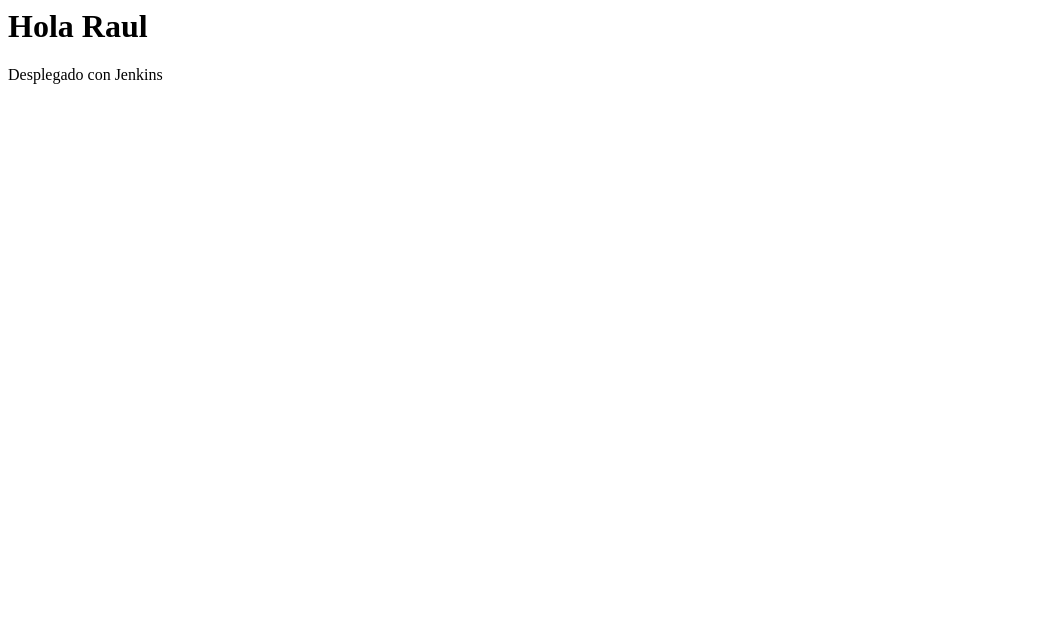
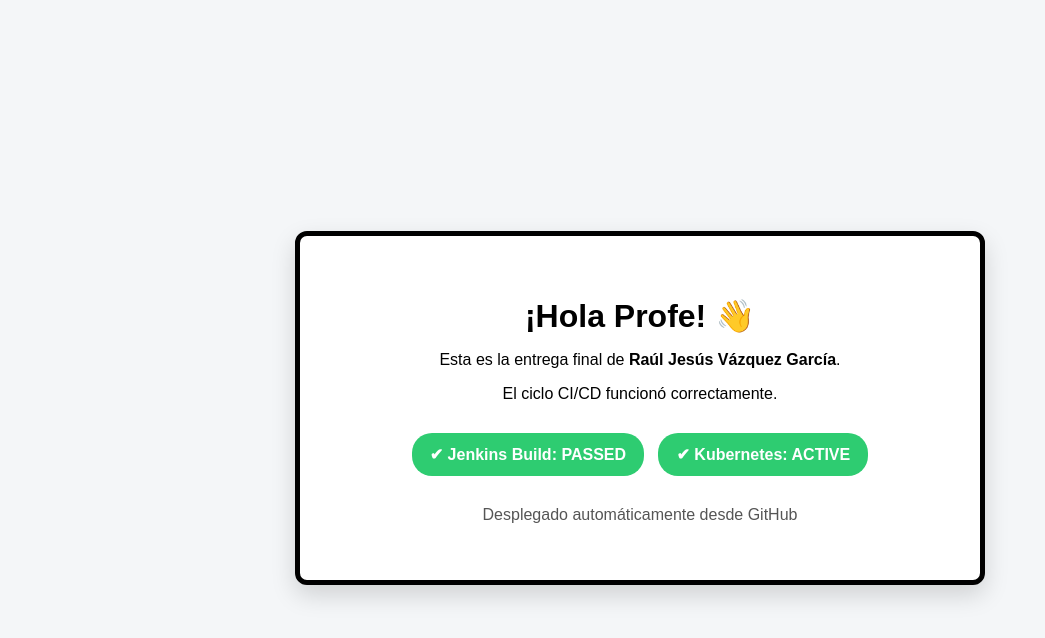
Before and after one commit to RaulHorus/ci-cd-jenkins, a plain HTML site: page index.html in a window 1280 px wide. Shown: the whole page, without its empty margins (0-1045 px from the left). Drawn offline with Linux system fonts and the light colour scheme.

Commit message:
Update index.html

```diff
--- a/index.html
+++ b/index.html
@@ -1,2 +1,70 @@
-<h1>Hola Raul</h1>
-<p>Desplegado con Jenkins</p>
+<!DOCTYPE html>
+<html lang="es">
+<head>
+  <meta charset="UTF-8">
+  <title>Entrega CI/CD</title>
+  <style>
+    body {
+      font-family: Arial, sans-serif;
+      background: #f4f6f8;
+      display: flex;
+      justify-content: center;
+      align-items: center;
+      height: 100vh;
+    }
+
+    .card {
+      background: white;
+      padding: 40px;
+      border-radius: 12px;
+      width: 600px;
+      text-align: center;
+      box-shadow: 0 10px 25px rgba(0,0,0,0.15);
+      border: 5px solid black;
+    }
+
+    h1 {
+      margin-bottom: 10px;
+    }
+
+    .badges {
+      margin: 25px 0;
+    }
+
+    .badge {
+      display: inline-block;
+      padding: 12px 18px;
+      margin: 5px;
+      border-radius: 20px;
+      font-weight: bold;
+      color: white;
+    }
+
+    .green {
+      background: #2ecc71;
+    }
+
+    .subtitle {
+      color: #555;
+      margin-top: 20px;
+    }
+  </style>
+</head>
+<body>
+
+  <div class="card">
+    <h1>¡Hola Profe! 👋</h1>
+    <p>Esta es la entrega final de <strong>Raúl Jesús Vázquez García</strong>.</p>
+
+    <p>El ciclo CI/CD funcionó correctamente.</p>
+
+    <div class="badges">
+      <span class="badge green">✔ Jenkins Build: PASSED</span>
+      <span class="badge green">✔ Kubernetes: ACTIVE</span>
+    </div>
+
+    <p class="subtitle">Desplegado automáticamente desde GitHub</p>
+  </div>
+
+</body>
+</html>
```
